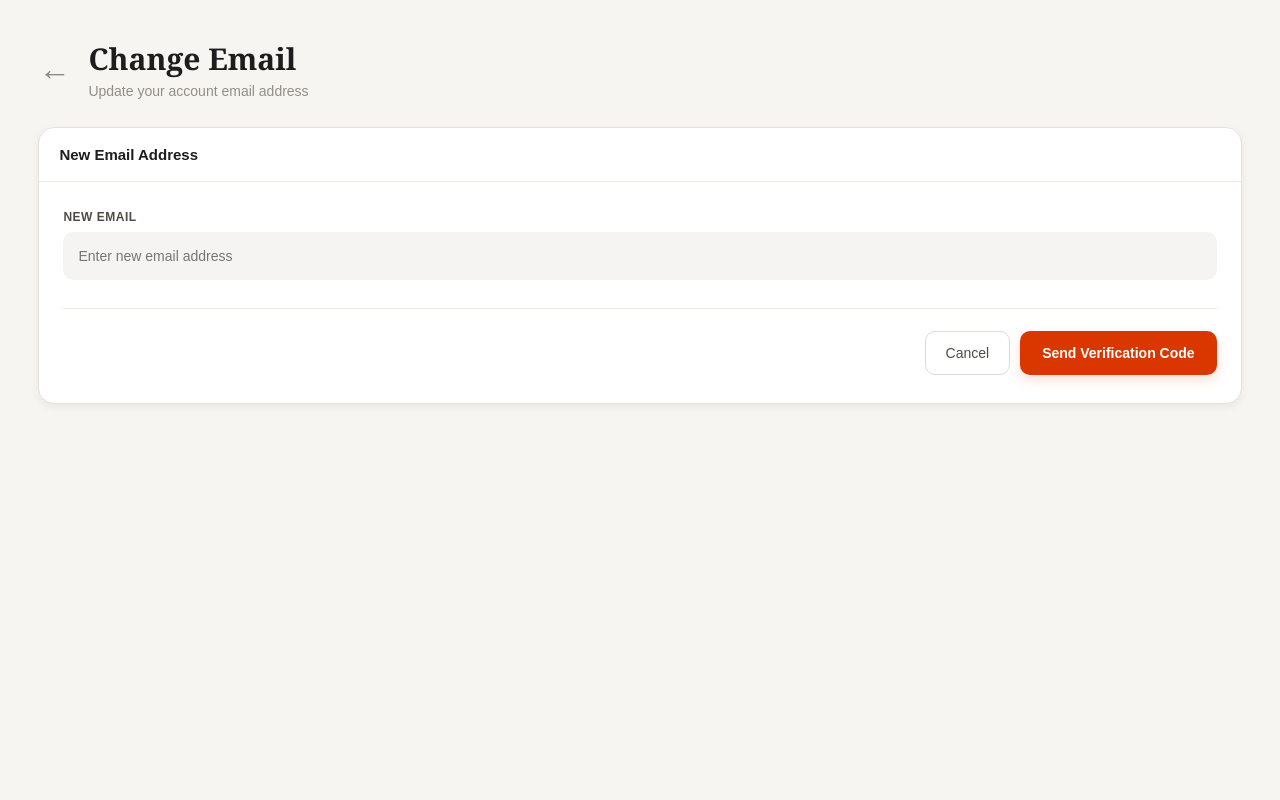
After one commit to adiishhh/cafe_ecommerce, a Django app: page /profile/security/change-email/ in a window 1280 px wide. The commit adds this page. Run offline with Django 5.2, Linux system fonts and the light colour scheme; the visitor is signed in with stand-in values (Sample User, id 1).

Commit message:
Implement edit email

```diff
--- a/users/forms.py
+++ b/users/forms.py
@@ -1,11 +1,7 @@
-from dataclasses import fields
-
 from django.contrib.auth import get_user_model
 from django.contrib.auth.forms import UserCreationForm
 from django import forms
-from django.forms import widgets
 
-import users
 
 User = get_user_model()
 
@@ -25,3 +21,27 @@ class ProfileEditForm(forms.ModelForm):
                'name':forms.TextInput(attrs={'placeholder': 'Enter your name'}),
                'phone':forms.TextInput(attrs={'placeholder': 'Enter you phone number'}),
           }
+
+class ChangeEmailForm(forms.Form):
+     new_email = forms.EmailField(
+          label = 'New Email',
+          widget = forms.EmailInput(attrs={"placeholder": "Enter new email address"})
+     )
+
+     def __init__(self, *args, user=None, **kwargs):
+          super().__init__(*args, **kwargs)
+          self.user = user
+
+     def clean_new_email(self):
+          new_email = self.cleaned_data['new_email']
+
+          if User.objects.filter(email=new_email).exclude(pk=self.user.pk).exists():
+               raise forms.ValidationError("This email address is already in use.")
+
+          if new_email == self.user.email:
+               raise forms.ValidationError("Please enter a different email address.")
+
+          return new_email
+
+class ChangeEmailOTPForm(forms.Form):
+     otp = forms.CharField(max_length=6, min_length=6, widget=forms.TextInput(attrs={'placeholder': 'Enter 6-digit OTP'}))
--- /dev/null
+++ b/users/templates/users/change_email.html
@@ -0,0 +1,120 @@
+{% load static %}
+
+<!DOCTYPE html>
+<html lang="en">
+
+<head>
+
+    <meta charset="UTF-8">
+
+    <meta name="viewport"
+          content="width=device-width, initial-scale=1.0">
+
+    <title>Change Email | SmartCafe</title>
+
+    <link rel="icon"
+          type="image/png"
+          href="{% static 'users/images/favicon.png' %}">
+
+    <link rel="stylesheet"
+          href="{% static 'users/css/profile.css' %}">
+
+</head>
+
+
+<body>
+
+<main class="profile-page">
+
+    <div class="profile-container">
+
+        <header class="profile-header">
+
+            <a href="{% url 'security' %}"
+               class="back-button">
+                ←
+            </a>
+
+            <div>
+
+                <h1>Change Email</h1>
+
+                <p>Update your account email address</p>
+
+            </div>
+
+        </header>
+
+
+        <section class="profile-section">
+
+            <div class="section-title">
+
+                <h2>New Email Address</h2>
+
+            </div>
+
+
+            <form method="POST"
+                  class="profile-edit-form">
+
+                {% csrf_token %}
+
+
+                {% if form.non_field_errors %}
+
+                    <div class="form-errors">
+
+                        {% for error in form.non_field_errors %}
+                            <p>{{ error }}</p>
+                        {% endfor %}
+
+                    </div>
+
+                {% endif %}
+
+
+                <div class="form-field">
+
+                    <label for="{{ form.new_email.id_for_label }}">
+                        NEW EMAIL
+                    </label>
+
+                    {{ form.new_email }}
+
+                    {% for error in form.new_email.errors %}
+
+                        <p class="field-error">
+                            {{ error }}
+                        </p>
+
+                    {% endfor %}
+
+                </div>
+
+
+                <div class="profile-edit-actions">
+
+                    <a href="{% url 'security' %}"
+                       class="guest-button">
+                        Cancel
+                    </a>
+
+                    <button type="submit"
+                            class="primary-button">
+                        Send Verification Code
+                    </button>
+
+                </div>
+
+            </form>
+
+        </section>
+
+    </div>
+
+</main>
+
+</body>
+
+</html>
--- a/users/templates/users/security.html
+++ b/users/templates/users/security.html
@@ -52,7 +52,7 @@
 
         <section class="profile-section security-options">
 
-            <a href="#"
+            <a href="{% url "change_email" %}"
                class="security-option">
 
                 <div class="security-option-content">
--- a/users/urls.py
+++ b/users/urls.py
@@ -7,11 +7,14 @@ urlpatterns = [
     path("signup/", views.signup, name='signup'),
     path("login/", views.login_view, name='login'),
     path("profile/", views.profile, name='profile'),
-    path('profile/edit', views.edit_profile, name='edit_profile'),
-    path('profile/security', views.security, name='security'),
+    path('profile/edit/', views.edit_profile, name='edit_profile'),
+    path('profile/security/', views.security, name='security'),
+    path("profile/security/change-email/", views.change_email,name="change_email"),
+    path("profile/security/change-email/<uuid:change_email_id>/", views.verify_change_email, name="verify_change_email"),
+    path("profile/security/change-email/<uuid:change_email_id>/resend/", views.resend_change_email_otp, name="resend_change_email_otp"),
     path("logout/", views.logout_view, name="logout"),
-    path('verify-signup-otp/<uuid:signup_id>/',views.verify_signup_otp,name='verify_signup_otp'),
-    path('resend-signup-otp/<uuid:signup_id>/',views.resend_signup_otp,name='resend_signup_otp'),
+    path('verify-signup-otp/<uuid:signup_id>/', views.verify_signup_otp,name='verify_signup_otp'),
+    path('resend-signup-otp/<uuid:signup_id>/', views.resend_signup_otp,name='resend_signup_otp'),
     path(
         'forgot-password/',
         auth_views.PasswordResetView.as_view(
--- a/users/views.py
+++ b/users/views.py
@@ -1,5 +1,5 @@
 from django.shortcuts import render, redirect
-from users.forms import SignupForm, SignupOTPForm, ProfileEditForm
+from users.forms import SignupForm, SignupOTPForm, ProfileEditForm, ChangeEmailForm, ChangeEmailOTPForm
 from django.contrib.auth.forms import AuthenticationForm
 from django.contrib.auth import login, authenticate,get_user_model
 from django.contrib.auth.decorators import login_required
@@ -182,6 +182,157 @@ def edit_profile(request):
 def security(request):
     return render(request, 'users/security.html')
 
+@login_required
+def change_email(request):
+    if request.method == 'POST':
+        form = ChangeEmailForm(request.POST, user=request.user)
+
+        if form.is_valid():
+            new_email = form.cleaned_data['new_email']
+            otp = str(random.randint(100000, 999999))
+            change_email_id = str(uuid.uuid4())
+            change_email_data =  {
+                "user_id": request.user.id,
+                "new_email": new_email,
+                "otp": make_password(otp),
+            }
+
+            cache.set(
+                f"change_email_{change_email_id}",
+                change_email_data,
+                timeout=300
+            )
+
+            send_mail(
+                subject="SmartCafe - Verify your new email",
+                message=(
+                    f"Your SmartCafe email change OTP is: {otp}"
+                ),
+                from_email=None,
+                recipient_list=[new_email],
+            )
+
+            cache.set(
+                f"change_email_resend_{change_email_id}",
+                time.time() + 60,
+                timeout=60
+            )
+
+            return redirect('verify_change_email', change_email_id=change_email_id)
+
+    else:
+        form = ChangeEmailForm(
+            user=request.user
+        )
+
+    return render(request, 'users/change_email.html', {'form': form})
+
+@login_required
+def verify_change_email(request, change_email_id):
+    change_email_data = cache.get(f"change_email_{change_email_id}")
+
+    if not change_email_data:
+        return redirect('change_email')
+
+    if change_email_data['user_id'] != request.user.id:
+        return redirect('security')
+
+    if request.method == 'POST':
+        form = ChangeEmailOTPForm(request.POST)
+
+        if form.is_valid():
+            otp = form.cleaned_data['otp']
+
+            if check_password(otp, change_email_data['otp']):
+                request.user.email = change_email_data['new_email']
+                request.user.save(update_fields=['email'])
+
+                cache.delete(f"change_email_{change_email_id}")
+
+                cache.delete(f"change_email_resend_{change_email_id}")
+
+                return redirect('security')
+
+            else:
+                form.add_error("otp", "Invalid OTP")
+    else:
+         form = ChangeEmailOTPForm()
+
+    cooldown_until = cache.get(
+        f"change_email_resend_{change_email_id}"
+    )
+
+    if cooldown_until:
+        resend_available_in = max(
+            0,
+            int(cooldown_until - time.time())
+        )
+    else:
+        resend_available_in = 0
+
+    return render(
+        request,
+        "users/verify_change_email.html",
+        {
+            "form": form,
+            "change_email_id": change_email_id,
+            "new_email": change_email_data["new_email"],
+            "resend_available_in": resend_available_in,
+        }
+    )
+
+@login_required
+def  resend_change_email_otp(request, change_email_id):
+    change_email_data = cache.get(
+        f"change_email_{change_email_id}"
+    )
+
+    if not change_email_data:
+        return redirect("change_email")
+
+    if change_email_data["user_id"] != request.user.id:
+        return redirect("security")
+
+    cooldown_until = cache.get(
+        f"change_email_resend_{change_email_id}"
+    )
+
+    if cooldown_until:
+        return redirect(
+            "verify_change_email",
+            change_email_id=change_email_id
+        )
+
+    otp = str(random.randint(100000, 999999))
+
+    change_email_data["otp"] = make_password(otp)
+
+    cache.set(
+        f"change_email_{change_email_id}",
+        change_email_data,
+        timeout=300
+    )
+
+    send_mail(
+        subject="SmartCafe - New email verification OTP",
+        message=(
+            f"Your new SmartCafe email verification OTP is: {otp}"
+        ),
+        from_email=None,
+        recipient_list=[change_email_data["new_email"]],
+    )
+
+    cache.set(
+        f"change_email_resend_{change_email_id}",
+        time.time() + 60,
+        timeout=60
+    )
+
+    return redirect(
+        "verify_change_email",
+        change_email_id=change_email_id
+    )
+
 def logout_view(request):
     logout(request)
     return redirect('home')
```
Also changed, not shown: users/static/users/css/profile.css (+66 -0 lines), users/templates/users/verify_change_email.html (added, +173 -0 lines), media/profile_images/Blank_y6Wu5NG.jpg (added).
